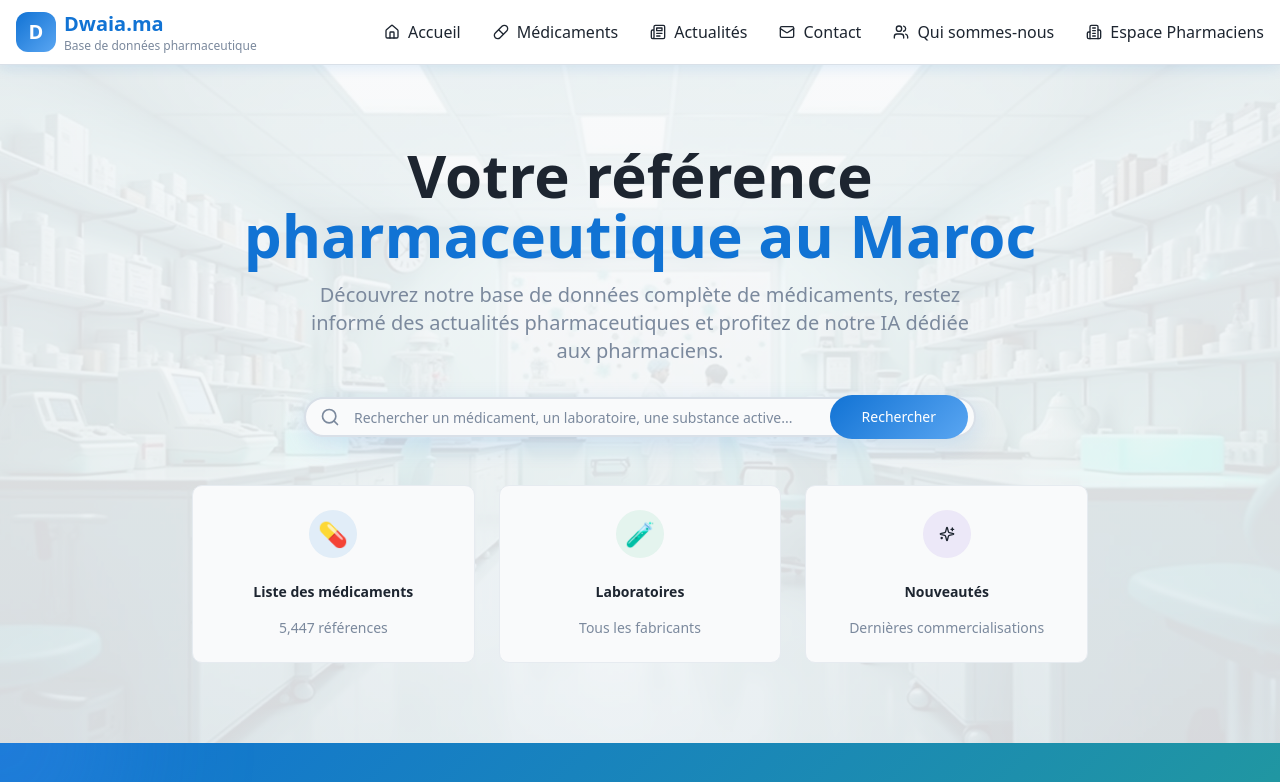
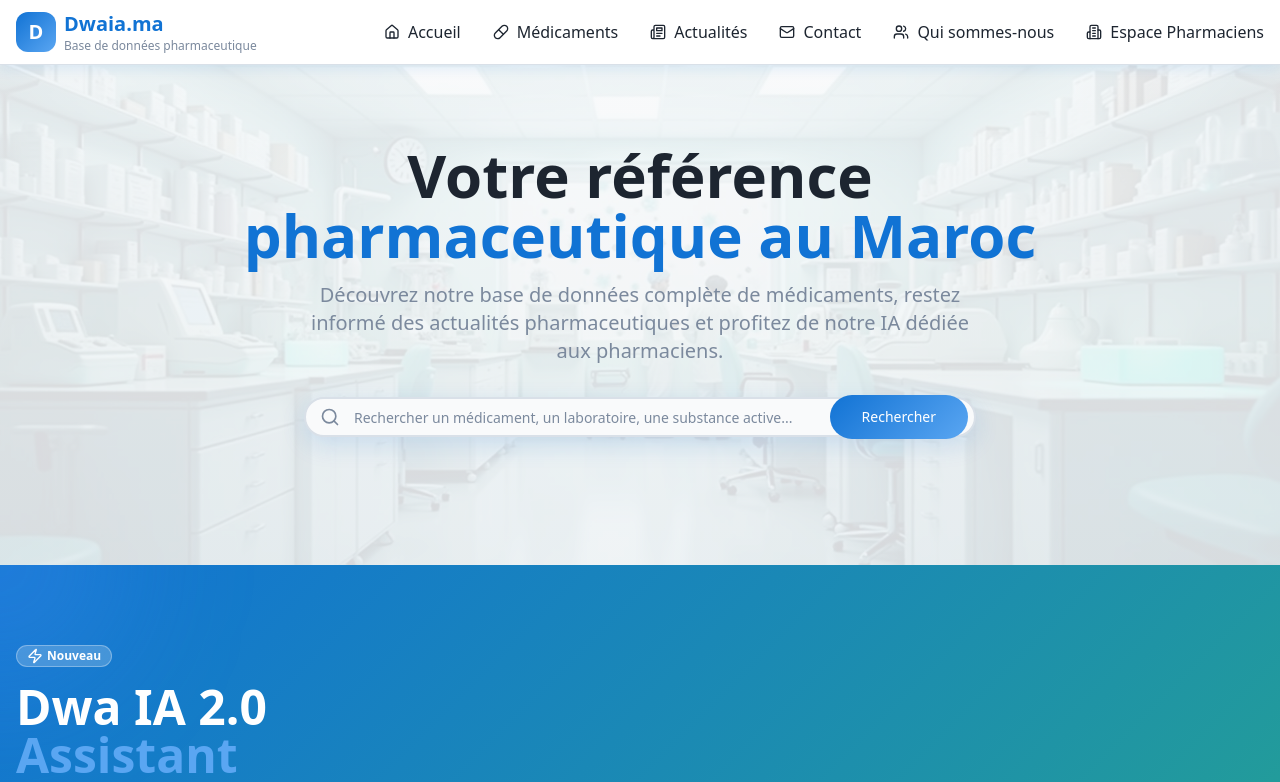
Before and after one commit to MokokAf/PharmaDW, a React (Vite) app: page / in a window 1280 px wide. Shown: the top 782 px of the page. Built offline with nearby package versions, Linux system fonts and the light colour scheme.

Commit message:
Remove navigation buttons
Remove "Liste des medicaments", "Laboratoires", and "Nouveautés" buttons from the HeroSection component.

```diff
--- a/src/components/HeroSection.tsx
+++ b/src/components/HeroSection.tsx
@@ -46,32 +46,6 @@ const HeroSection = () => {
             </div>
           </div>
 
-          {/* Quick Actions */}
-          <div className="grid grid-cols-1 md:grid-cols-3 gap-6 max-w-4xl mx-auto">
-            <Button variant="outline" size="lg" className="p-6 h-auto flex-col space-y-2">
-              <div className="w-12 h-12 bg-primary/10 rounded-full flex items-center justify-center mb-2">
-                <span className="text-2xl">💊</span>
-              </div>
-              <span className="font-semibold">Liste des médicaments</span>
-              <span className="text-sm text-muted-foreground">5,447 références</span>
-            </Button>
-
-            <Button variant="outline" size="lg" className="p-6 h-auto flex-col space-y-2">
-              <div className="w-12 h-12 bg-secondary/10 rounded-full flex items-center justify-center mb-2">
-                <span className="text-2xl">🧪</span>
-              </div>
-              <span className="font-semibold">Laboratoires</span>
-              <span className="text-sm text-muted-foreground">Tous les fabricants</span>
-            </Button>
-
-            <Button variant="outline" size="lg" className="p-6 h-auto flex-col space-y-2">
-              <div className="w-12 h-12 bg-accent/10 rounded-full flex items-center justify-center mb-2">
-                <Sparkles className="h-6 w-6" />
-              </div>
-              <span className="font-semibold">Nouveautés</span>
-              <span className="text-sm text-muted-foreground">Dernières commercialisations</span>
-            </Button>
-          </div>
         </div>
       </div>
     </section>
```
